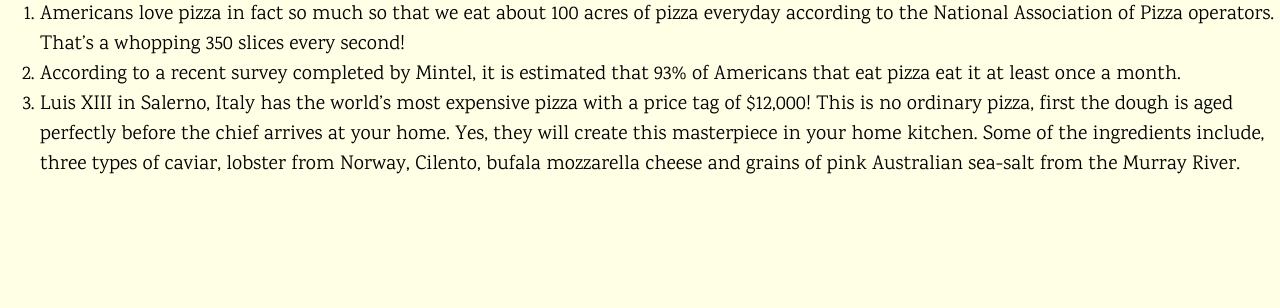
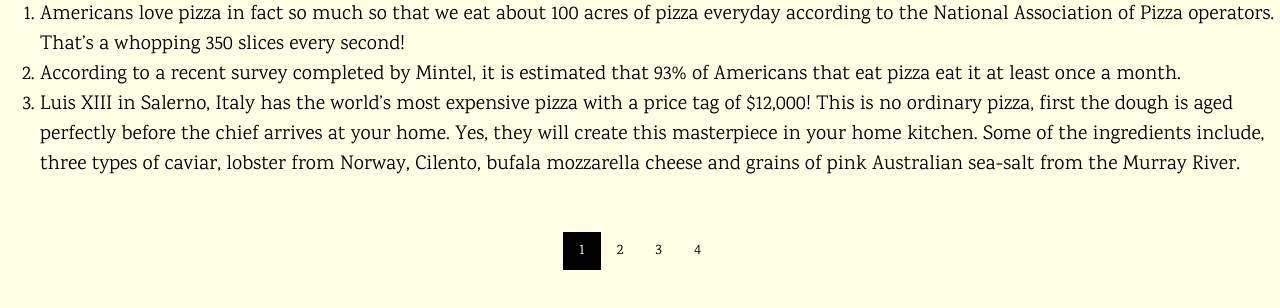
Before and after one commit to YashikaKarthik/set08101, a plain HTML site: page PizzaHistory.html in a window 1280 px wide. Shown: the part 618-926 px from the top of the page. Before the commit the page ends 818 px from the top, so only its background shows below. Drawn offline with nearby package versions, Linux system fonts and the light colour scheme.

Commit message:
Add files via upload

```diff
--- a/PizzaHistory.html
+++ b/PizzaHistory.html
@@ -57,6 +57,17 @@ body,h1,h2,h3,h4,h5,h6 {font-family: "Karma", sans-serif}
 </body>
 
 
+ <div class="w3-center w3-padding-32">
+    <div class="w3-bar">
+
+     <a href="Homepage.html" class="w3-bar-item w3-black w3-button">1</a>
+      <a href="Pizza.html" class="w3-bar-item w3-button w3-hover-black">2</a>
+      <a href="pasta.html" class="w3-bar-item w3-button w3-hover-black">3</a>
+      <a href="rossito.html" class="w3-bar-item w3-button w3-hover-black">4</a>
+
+    </div>
+  </div>
+
 
  <script>
 // Script to open and close sidebar
```
Also changed, not shown: PastaHistory.html (+11 -1 lines), Pizza.html (+1 -1 lines), Risotto.html (+1 -1 lines), RisottoHistory.html (+11 -0 lines), pasta.html (+1 -1 lines).
